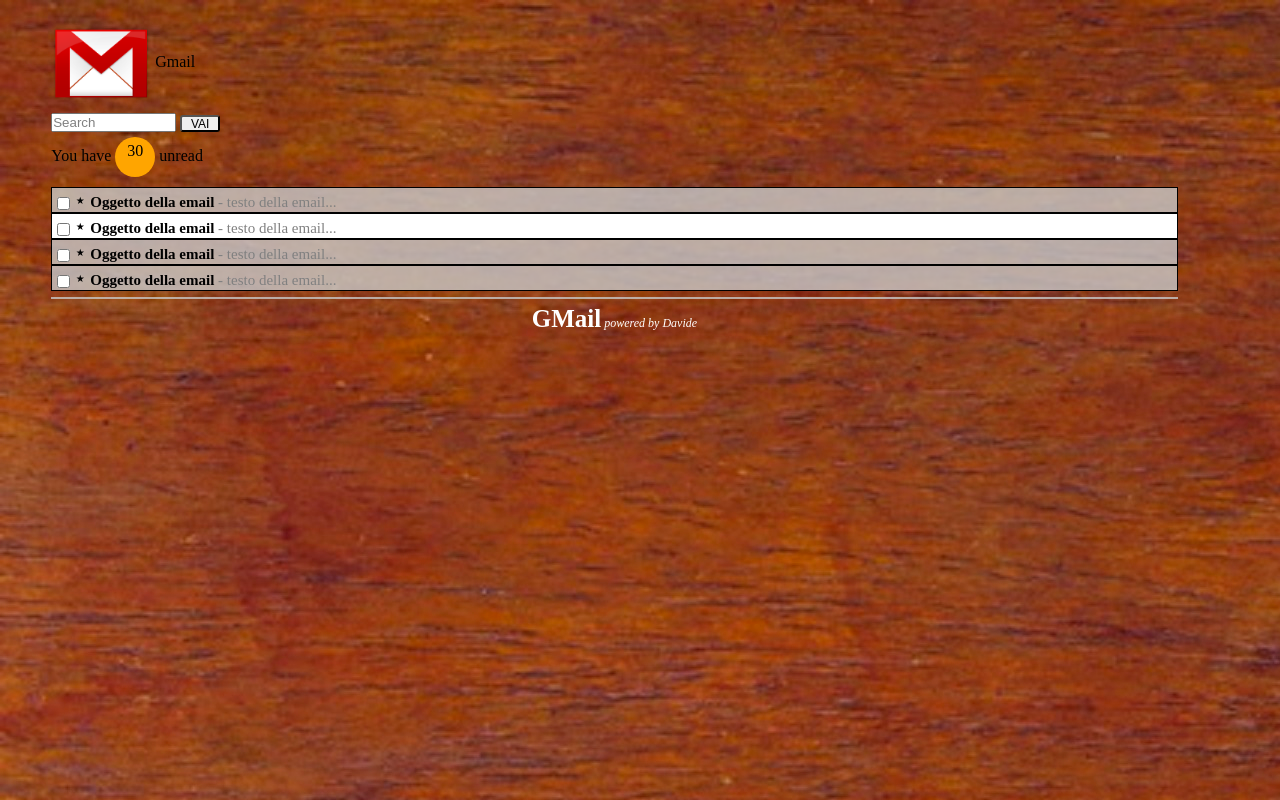
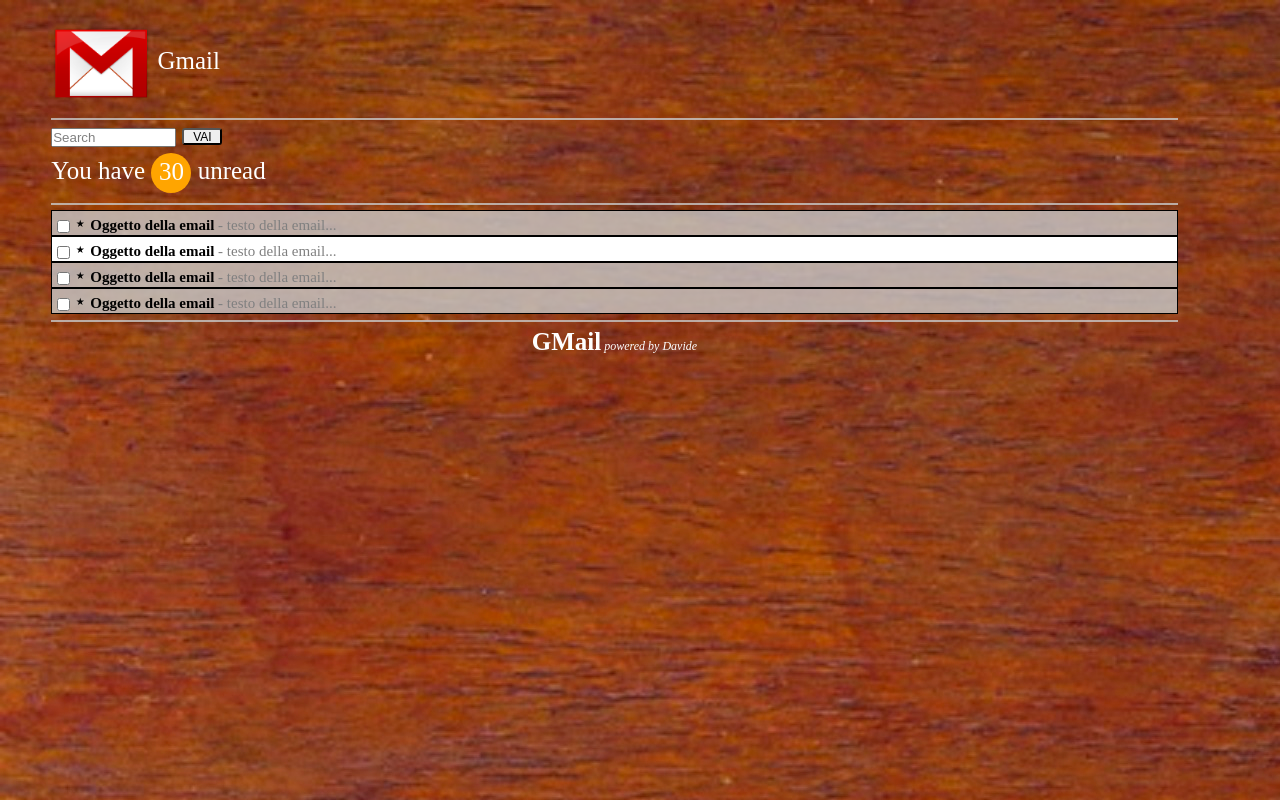
Before and after one commit to dmafrici84/htmlcss-gmail, a plain HTML site: page index.html in a window 1280 px wide. Drawn offline with Linux system fonts and the light colour scheme.

Commit message:
gmail finito corretto
ho dovuto aggiungere la class:"section" nel div all'interno dell header

```diff
--- a/css/gmail.css
+++ b/css/gmail.css
@@ -11,7 +11,7 @@ body{
   margin: 1% 8% 1% 4%;
 }
 /* impostazioni sottoblocchi intestazione (logo - search e risposta) */
-section {
+.section {
   padding-bottom: 5px;
   border-bottom: solid 2px rgba(200,200,200,0.8);
   color: white;
--- a/index.html
+++ b/index.html
@@ -11,12 +11,12 @@
       <!-- blocco intestazione -->
       <header>
         <!--inizio primo sottoblocco dell' intestazione (logo)-->
-        <div>
+        <div class="section">
           <img id="logogmail" src="img/logogmail.png" alt="Logo gmail">
           <span>Gmail</span>
         </div>
         <!-- inizio secondo sottoblocco intestazione (search e risposta)-->
-        <div>
+        <div class="section">
           <!-- blocco search -->
           <div class="searcherisposta">
             <input id="coloresearch" type="text" name="aaa" value="Search">
```
